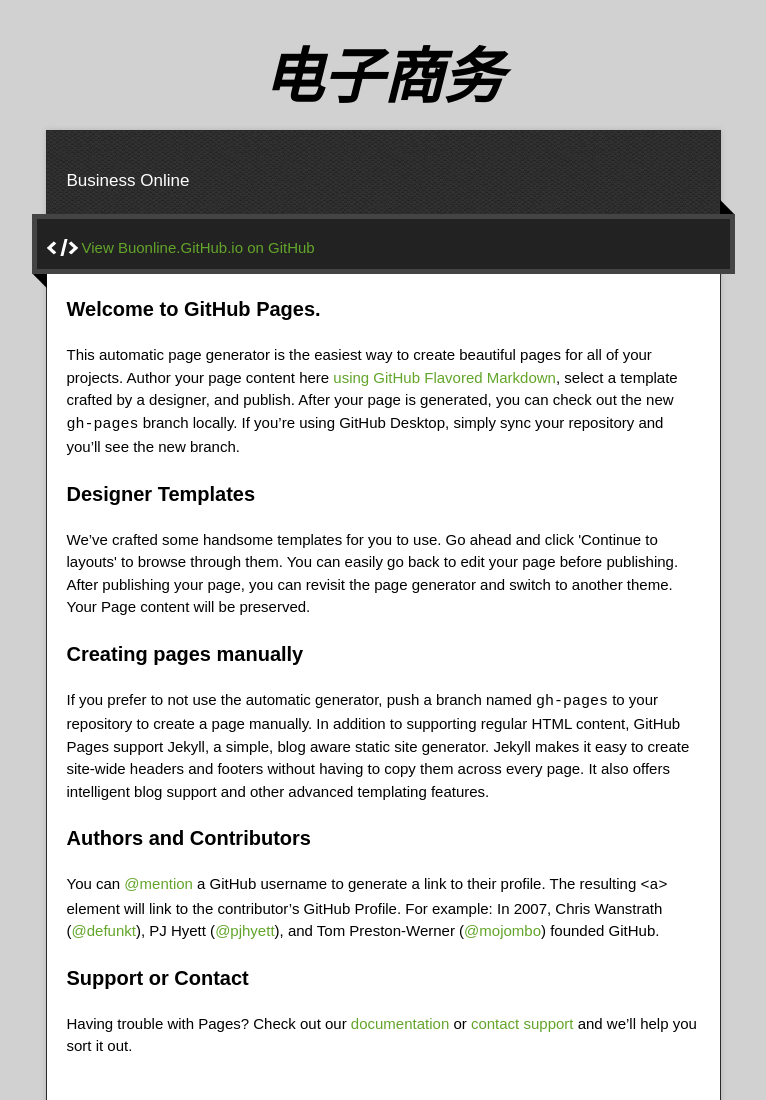
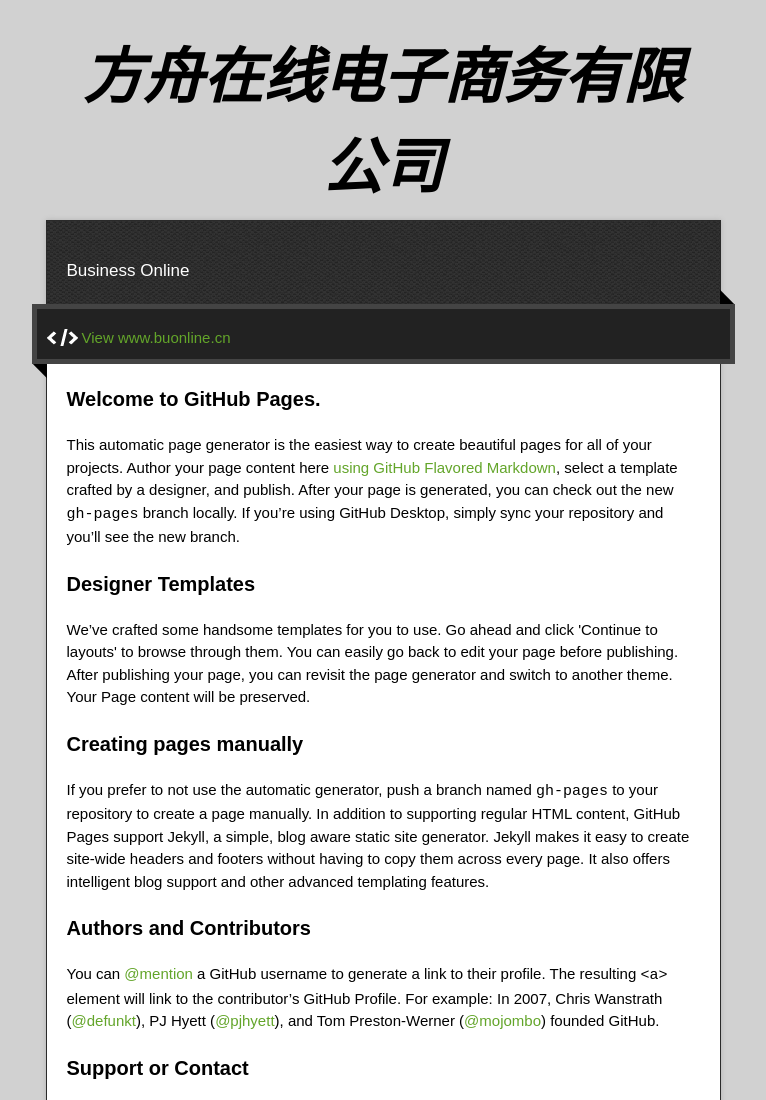
Before and after one commit to buonline/buonline.github.io, a plain HTML site: page index.html in a window 1280 px wide. Shown: the top 1100 px of the page, without its empty margins (257-1023 px from the left). Drawn offline with nearby package versions, Linux system fonts and the light colour scheme.

Commit message:
second comment

```diff
--- a/index.html
+++ b/index.html
@@ -11,7 +11,7 @@
   <script type="text/javascript" src="https://ajax.googleapis.com/ajax/libs/jquery/1.7.1/jquery.min.js"></script>
   <script type="text/javascript" src="javascripts/script.js"></script>
 
-  <title>Buonline.GitHub.io</title>
+  <title>WWW.BUONLINE.CN</title>
   <meta name="description" content="Business Online">
 
   <meta name="viewport" content="width=device-width,initial-scale=1">
@@ -22,14 +22,14 @@
 
   <div class="wrapper">
     <header>
-      <h1 class="title">电子商务</h1>
+      <h1 class="title">方舟在线电子商务有限公司</h1>
     </header>
     <div id="container">
       <p class="tagline">Business Online</p>
       <div id="main" role="main">
         <div class="download-bar">
         <div class="inner">
-          <a href="https://github.com/buonline" class="code">View Buonline.GitHub.io on GitHub</a>
+          <a href="https://www.buonline.cn" class="code">View www.buonline.cn</a>
         </div>
         <span class="blc"></span><span class="trc"></span>
         </div>
```
